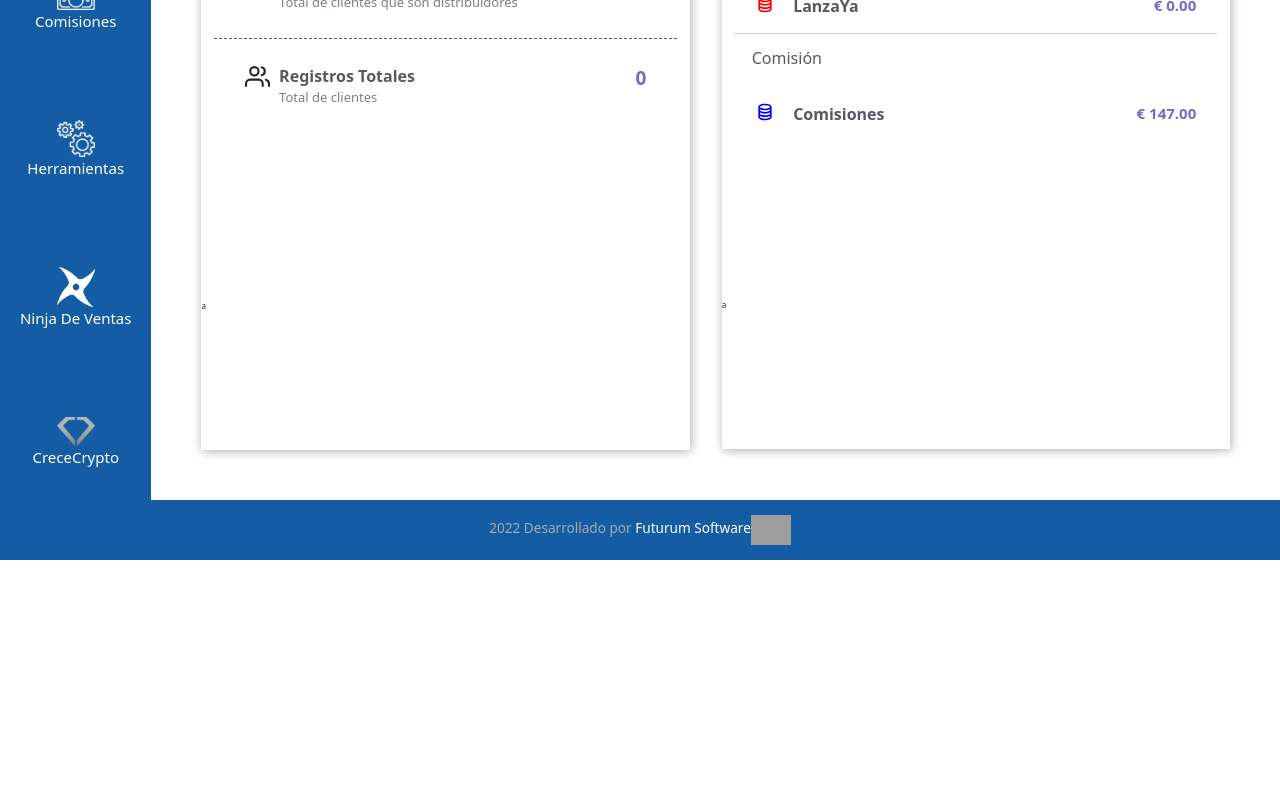
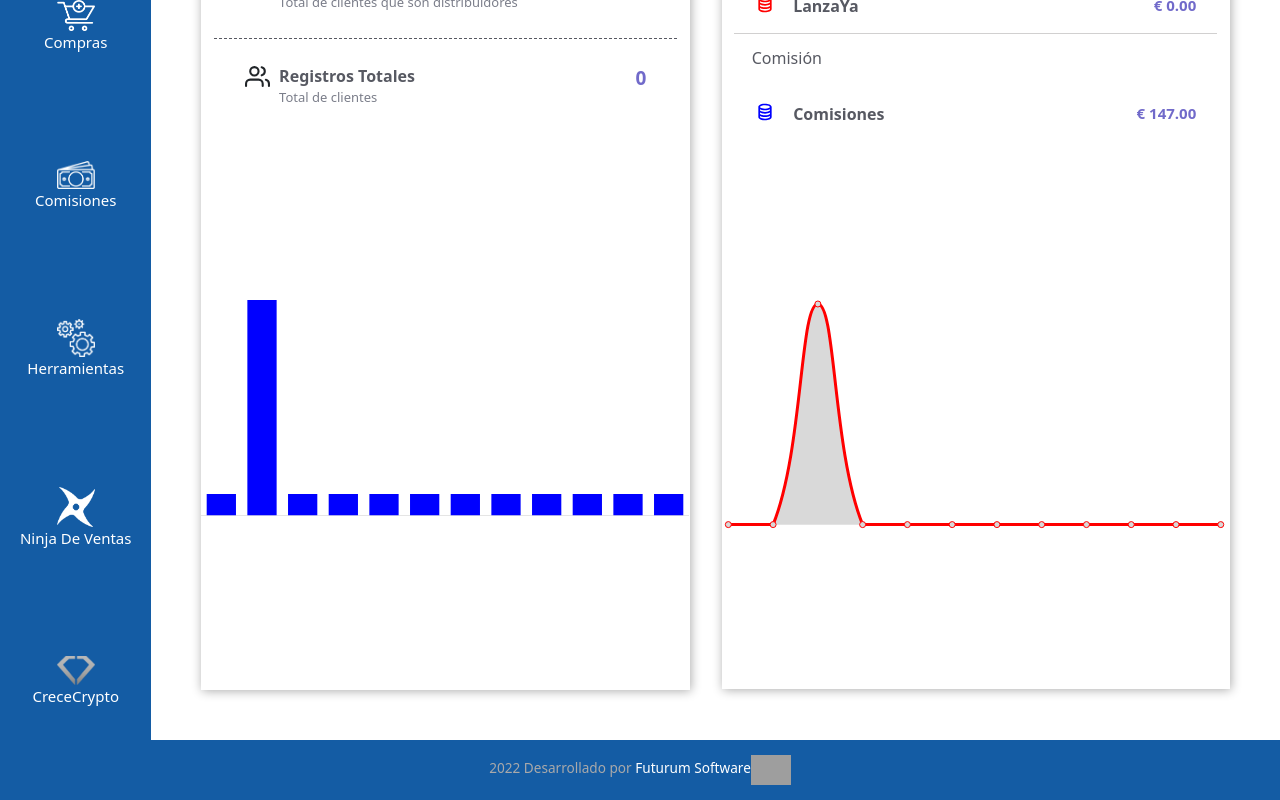
Before and after one commit to justinjerezz/Proyecto-Emprenya-Oficina-React, a React (Create React App) app in the folder emprenya-oficina/: page /dashboard/estadisticas in a window 1280 px wide. Shown: the part 1218-2018 px from the top of the page. Before the commit the page ends 1778 px from the top, so only its background shows below. Built offline with nearby package versions, Linux system fonts and the light colour scheme; grey boxes are pictures that could not be loaded.

Commit message:
graficas

```diff
--- a/emprenya-oficina/package.json
+++ b/emprenya-oficina/package.json
@@ -15,6 +15,7 @@
     "canvasjs": "^1.8.3",
     "chart.js": "^3.9.1",
     "formik": "^2.2.9",
+    "primereact": "^8.7.2",
     "react": "^18.2.0",
     "react-bootstrap": "^2.5.0",
     "react-chartjs-2": "^4.3.1",
--- a/emprenya-oficina/src/assets/css/Oficina/estilosEstadisticas.css
+++ b/emprenya-oficina/src/assets/css/Oficina/estilosEstadisticas.css
@@ -285,7 +285,7 @@
 }
 
 .datos-canvas{
-    height:150px;
+    height:390px;
     display:block;
 }
 
@@ -349,7 +349,7 @@
 }
 
 .compras-canvas{
-    height:150px;
+    height:390px;
     display:block;
 }
 
@@ -480,4 +480,8 @@ canvas{
         width:150px;
         height:150px;
     }
+
+    .datos-canvas{
+        height:150px;
+    }
 }
--- a/emprenya-oficina/src/components/oficina/Estadisticas.js
+++ b/emprenya-oficina/src/components/oficina/Estadisticas.js
@@ -8,6 +8,8 @@ import { SlDrawer, SlHandbag } from "react-icons/sl";
 import { BiCoinStack } from "react-icons/bi";
 import { MdKeyboardArrowDown } from "react-icons/md";
 import {Dropdown, DropdownItem, DropdownMenu, DropdownToggle} from "reactstrap";
+import {Grafica1} from './grafica1'
+import {Grafica2} from './grafica2'
 
 export default function Estadisticas(){
         const [dropdown3, setDropdown3]=useState(false);
@@ -247,8 +249,8 @@ export default function Estadisticas(){
                                             </div>
                                         </div>
                                     </div>
-                                    <div className="datos-canvas" >a
-
+                                    <div className="datos-canvas" >
+                                        <Grafica1 />
                                     </div>
                                 </div>
                             </div>
@@ -307,7 +309,7 @@ export default function Estadisticas(){
                                         </div>
                                     </div>
                                     <div className="datos-canvas">
-                                        a
+                                        <Grafica2 />
                                     </div>
                                 </div>
                             </div>
--- /dev/null
+++ b/emprenya-oficina/src/components/oficina/grafica1.js
@@ -0,0 +1,77 @@
+import React, {useMemo} from 'react';
+import 'chart.js/auto';
+import {
+    Chart as ChartJS,
+    CategoryScale,
+    PointElement,
+    BarElement,
+    Title,
+    Tooltip,
+    Legend,
+    Filler
+} from "chart.js";
+
+import 'chart.js/auto';
+
+import {Bar} from "react-chartjs-2";
+
+ChartJS.register(
+    CategoryScale,
+    PointElement,
+    BarElement,
+    Title,
+    Tooltip,
+    Legend,
+    Filler
+);
+
+const scores = [0.1, 1, 0.1, 0.1, 0.1, 0.1, 0.1, 0.1, 0.1, 0.1, 0.1, 0.1]
+
+const labels = [0, 1, 2, 3, 4, 5 , 6 ,7 ,8, 9, 10, 11]
+
+const options = {
+    responsive:true,
+    scales: {
+        yAxes:{
+            display: false
+        },
+        x:{
+            ticks: {
+                color: 'white'
+            },
+            grid: {
+                color: 'white'
+            }
+
+
+
+        },
+
+    },
+    plugins: {
+        legend: {
+            display: false
+        },
+    },
+
+}
+
+export function Grafica1(){
+    const data= useMemo(function(){
+        return {
+            datasets : [
+                {
+                label: 'Mis datos',
+                data: scores,
+                backgroundColor: "blue",
+                showLine: false,
+                width:"100%",
+                height:"100%"
+            }
+        ],
+        labels
+        };
+    }, []);
+
+    return <Bar data={data} options = {options} />
+}
--- /dev/null
+++ b/emprenya-oficina/src/components/oficina/grafica2.js
@@ -0,0 +1,73 @@
+import React, {useMemo} from 'react';
+import 'chart.js/auto';
+import {
+    Chart as ChartJS,
+    CategoryScale,
+    PointElement,
+    LineElement,
+    Title,
+    Tooltip,
+    Legend,
+    Filler
+} from "chart.js";
+
+import 'chart.js/auto';
+
+import {Line} from "react-chartjs-2";
+
+ChartJS.register(
+    CategoryScale,
+    PointElement,
+    LineElement,
+    Title,
+    Tooltip,
+    Legend,
+    Filler
+);
+
+const scores = [0, 0, 1, 0, 0, 0, 0, 0, 0, 0, 0, 0]
+
+const labels = [0, 1, 2, 3, 4, 5 , 6 ,7 ,8, 9, 10, 11]
+
+const options = {
+    responsive:true,
+    scales: {
+        y:{
+            display: false
+        },
+        x:{
+            ticks: {
+                color: 'white'
+            },
+            grid: {
+                color: 'white'
+            }
+        }
+    },
+    plugins: {
+        legend: {
+            display: false
+        },
+    },
+
+}
+
+export function Grafica2(){
+    const data= useMemo(function(){
+        return {
+            datasets : [
+                {
+                label: 'Mis datos',
+                data: scores,
+                backgroundColor: "#d9d9d9",
+                borderColor:"red",
+                tension: .4,
+                fill:true
+            }
+        ],
+        labels
+        };
+    }, []);
+
+    return <Line data={data} options = {options} />
+}
```
Also changed, not shown: 1 other file (tests, documents, lock files or other folders).
